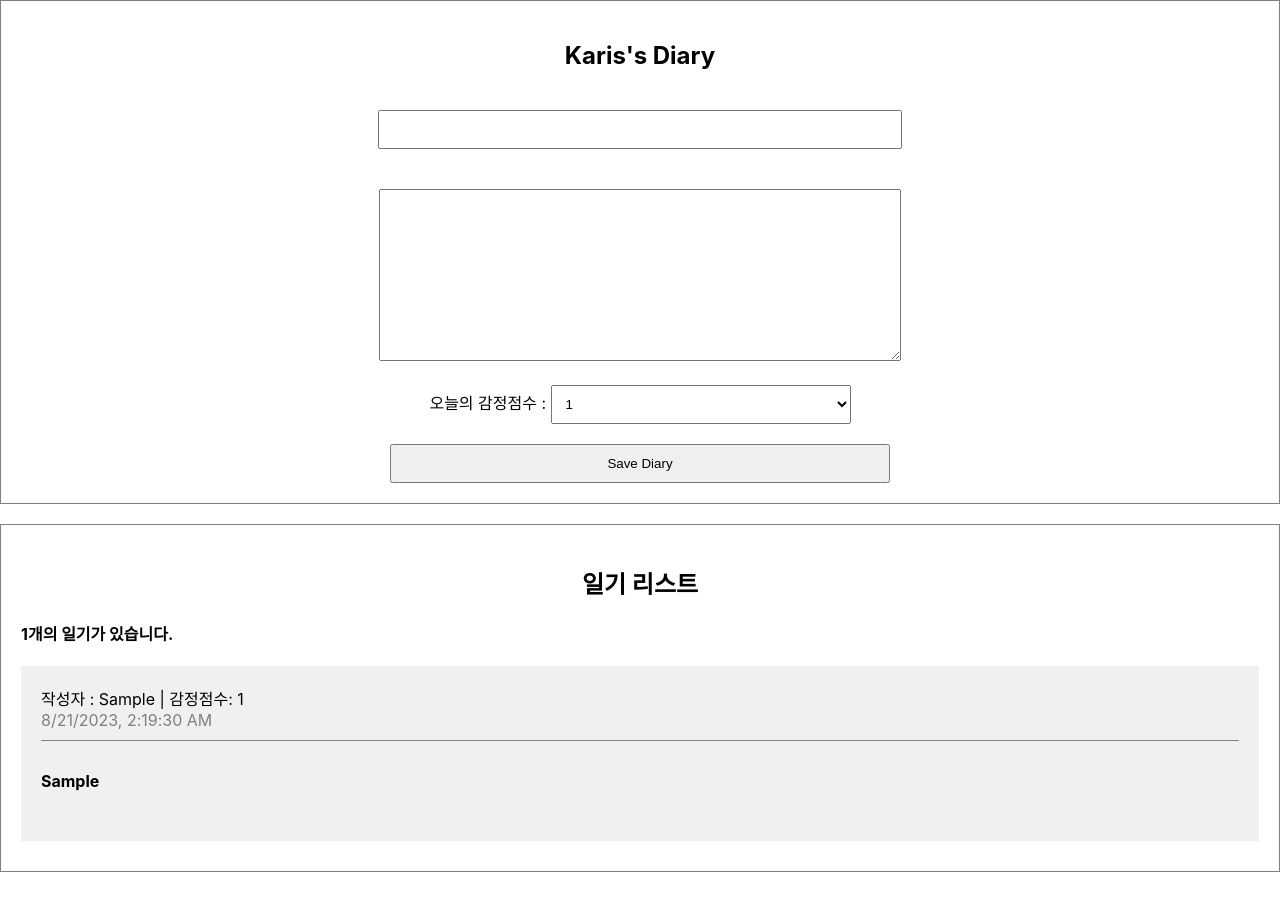
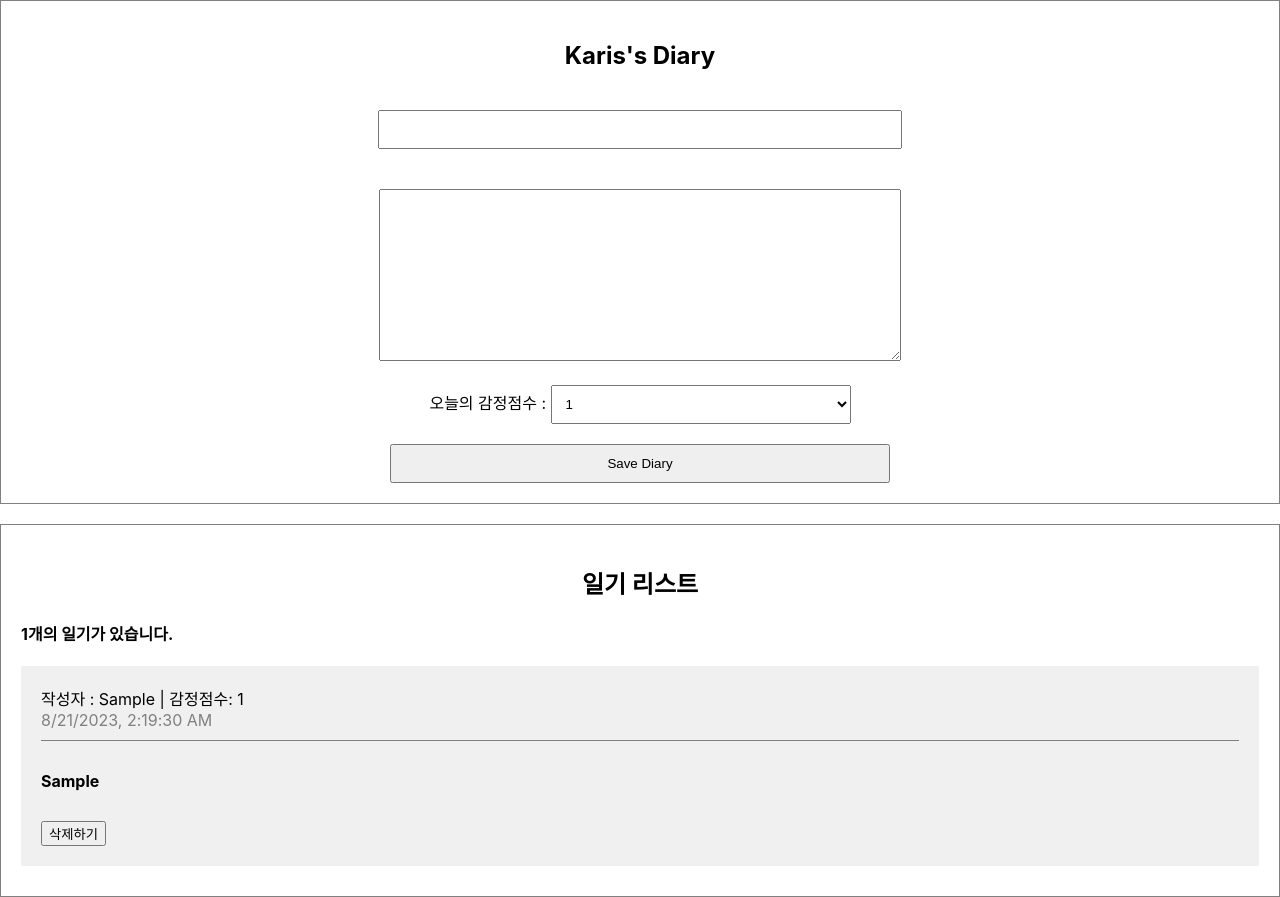
Before and after one commit to KARIS-SOL/BiteReact, a React (Create React App) app: page / in a window 1280 px wide. Both pictures are taken after typing "Sample", "Sample" into the empty fields and a click on the button "Save Diary". Before the commit the page ends 872 px from the top, so only its background shows below. Built offline with nearby package versions, Linux system fonts and the light colour scheme.

Commit message:
데이터 삭제하기 props

```diff
--- a/src/App.js
+++ b/src/App.js
@@ -39,6 +39,7 @@ function App() {
   // id: dataId.current 는  어떠한 DOM도 선택하지 않고 0 부터 시작하는 값을 갖는것
   const dataId = useRef(0);
 
+  // 추가하기
   // 일기배열에 새로운 일기를 추가하는 함수 만들기 -> DiaryEditor 에 prop 으로 내려주기
   // 어떤걸 받아올지 모르므로, parameter 로 받아올것 -> author, content, emotion
   const onCreate = (author, content, emotion) => {
@@ -57,10 +58,23 @@ function App() {
     // ...data (전개연산자) 를 뒤에써서 newItem 이 상단으로 올라올수있게 작성
     setData([newItem, ...data]);
   };
+
+  // 삭제하기
+  // 어떤 Id 를 가진 요소를 지우기를 원하는지 매개변수로 받아야함 -> targetId
+  // DiaryItem 에서 onDelete 를 불러오게 해야한다.  -> DiaryItem 의 부모요소인 DiaryList에 props 를 해야한다.
+  // targetId 를 삭제하면 변경이기때문에 -> 위의 setData 함수에 전달해서 -> data 의 배열을 바꿔주면 된다.
+  // filter 를 사용해서 targetID 가 아니라면 => newDiaryList 가 되고 -> setData 로 전달
+  const onDelete = (targetId) => {
+    console.log(`${targetId} 가 삭제되었습니다`);
+    const newDiaryList = data.filter((it) => it.id !== targetId);
+    console.log(newDiaryList);
+    setData(newDiaryList);
+  };
+
   return (
     <div className="App">
       <DiaryEditor onCreate={onCreate} />
-      <DiaryList diaryList={data} />
+      <DiaryList onDelete={onDelete} diaryList={data} />
     </div>
   );
 }
--- a/src/DiaryItem.js
+++ b/src/DiaryItem.js
@@ -1,6 +1,13 @@
 // DiaryList 의 배열에 배열대신 DiaryItem 을 연결함
 // console 창에서 const DiaryItem = ({}) 에 들어가는 prop을 찾아서 전달
-const DiaryItem = ({ author, content, created_date, emotion, id }) => {
+const DiaryItem = ({
+  onDelete,
+  author,
+  content,
+  created_date,
+  emotion,
+  id,
+}) => {
   return (
     <div className="DiaryItem">
       <div className="info">
@@ -11,6 +18,19 @@ const DiaryItem = ({ author, content, created_date, emotion, id }) => {
         <span className="date">{new Date(created_date).toLocaleString()}</span>
       </div>
       <div className="content">{content}</div>
+      {/* 삭제버튼을 눌렀을때, App.js에서 data 의 배열이 삭제당한 것을 제외한 다른 배열들만 나오게 업데이트를 시켜줘야한다.
+          삭제버튼을 눌렀을때, App.js 에 있는 Item 의 부모요소인 List 에 props 해주고 그 후에 다시 Item 에 props 를 해야함 */}
+      <button
+        onClick={() => {
+          console.log(id);
+          if (window.confirm(`${id}번째 일기를 정말 삭제하시겠습니까?`)) {
+            onDelete(id);
+          }
+        }}
+      >
+        {" "}
+        삭제하기
+      </button>
     </div>
   );
 };
--- a/src/DiaryList.js
+++ b/src/DiaryList.js
@@ -1,7 +1,8 @@
 import DiaryItem from "./DiaryItem";
 
 // diaryList 가 props 로 받아서 들어옴 from App.js
-const DiaryList = ({ diaryList }) => {
+// onDelete 를 받아서 DiaryItem 한테 내려줘야함 -> Props Drilling
+const DiaryList = ({ onDelete, diaryList }) => {
   // 정상적으로 prop을 받았는지 확인 console
   console.log(diaryList);
   return (
@@ -16,7 +17,7 @@ const DiaryList = ({ diaryList }) => {
             it // 배열의 하나하나의 요소가 바뀌어서 들어옴 from app Component
           ) => (
             // ...it에 들어있는 모든 아이템이 prop으로 전달됨
-            <DiaryItem key={it.id} {...it} />
+            <DiaryItem key={it.id} {...it} onDelete={onDelete} />
             // <div key={it.id}>
             //   <div>작성자 : {it.author}</div>
             //   <div>일기 : {it.content}</div>
```
